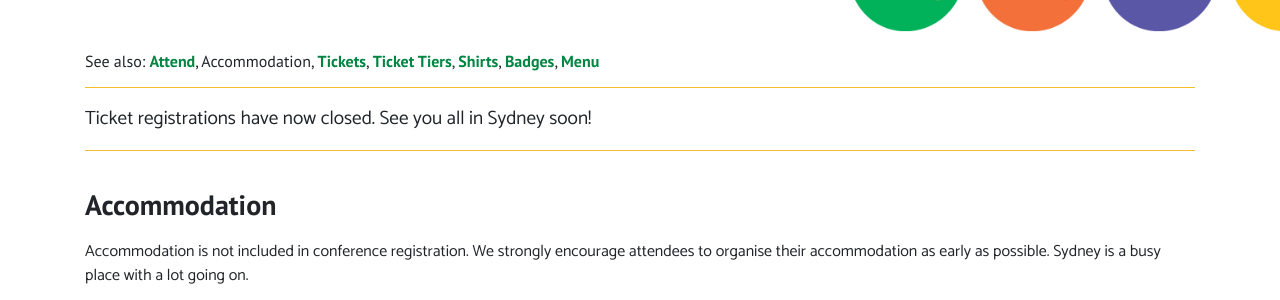
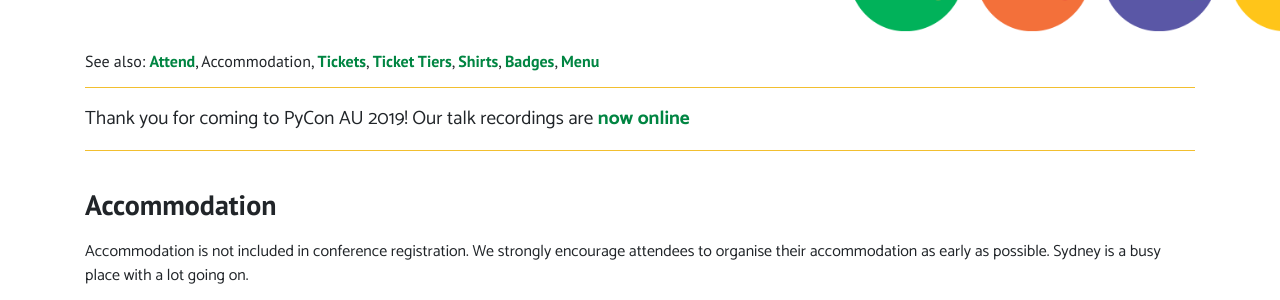
Before and after one commit to pyconau/2019.pycon-au.org, a Jekyll site: the page built from _pages/attend/accommodation.md, in a window 1280 px wide. Shown: the part 257-557 px from the top of the page. Built offline with Jekyll 4.4.1, drawn with Linux system fonts in a browser that asks for light colours.

Commit message:
Change ticket call out to video callout

```diff
--- a/_includes/tickets-now.html
+++ b/_includes/tickets-now.html
@@ -1,3 +1,3 @@
 <hr>
-<span class="abstract">Ticket registrations have now closed. See you all in Sydney soon!</span>
+<span class="abstract">Thank you for coming to PyCon AU 2019! Our talk recordings are <a href="/talks">now online</a></span>
 <hr>
```
